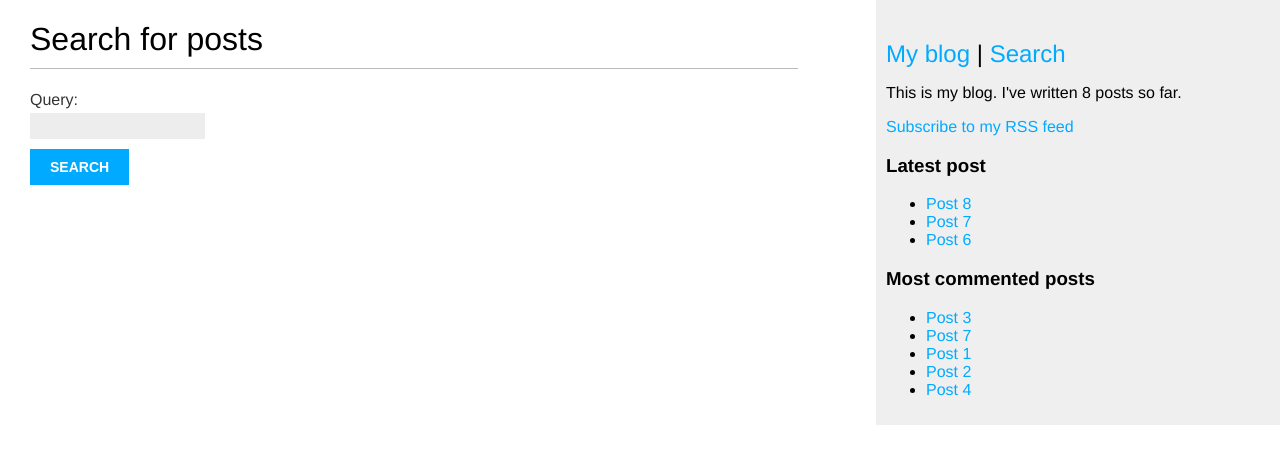
After one commit to EightSoft-Academy/django-blog, a Django app: page /search/ in a window 1280 px wide. The commit adds this page. Shown: the top 464 px of the page. Run offline with Django 3.2, Linux system fonts and the light colour scheme; data comes from the database, SQL or seed files in the repository; parts of the project's set-up code (start-up, migrations or seed data) failed here and were passed over.

Commit message:
searchin engine done

```diff
--- a/blog/forms.py
+++ b/blog/forms.py
@@ -14,3 +14,7 @@ class CommentForm(forms.ModelForm):
     class Meta:
         model = Comment
         fields = ('name', 'email', 'body')
+
+
+class SearchForm(forms.Form):
+    query = forms.CharField()
--- a/blog/urls.py
+++ b/blog/urls.py
@@ -12,4 +12,6 @@ urlpatterns = [
     path('<int:year>/<int:month>/<int:day>/<slug:slug>/', views.post_detail, name='post_detail'),
     path('<int:post_id>/share', views.post_share, name='post_share'),
     path('feed/', LatestPostsFeed(), name='post_feed'),
+    path('search/', views.post_search, name='post_search'),
+
 ]
--- a/blog/views.py
+++ b/blog/views.py
@@ -5,9 +5,10 @@ from django.views.generic import ListView
 from django.shortcuts import render, get_object_or_404
 from django.core.mail import send_mail
 from django.db.models import Count
+from django.contrib.postgres.search import SearchVector, SearchQuery, SearchRank
 
 from .models import Post, Comment
-from .forms import EmailPostForm, CommentForm
+from .forms import EmailPostForm, CommentForm, SearchForm
 from taggit.models import Tag
 
 
@@ -108,3 +109,30 @@ def post_share(request, post_id):
     else:
         form = EmailPostForm()
     return render(request, 'blog/post/share.html', {'post': post, 'form': form, 'sent': sent})
+
+
+def post_search(request):
+    form = SearchForm()
+    query = None
+    results = []
+
+    if 'query' in request.GET:
+        form = SearchForm(request.GET)
+        if form.is_valid():
+            query = form.cleaned_data['query']
+            # results = Post.published.annotate(search=SearchVector('title', 'body')).filter(search=query)
+
+            # search_vector = SearchVector('title', 'body')
+            search_vector = SearchVector('title', weight='A') + SearchVector('body', weight='B')
+            search_query = SearchQuery(query)
+
+            # results = Post.published.annotate(search=search_vector, rank=SearchRank(search_vector,
+            # search_query)).filter(search=search_query).order_by('-rank')
+
+            results = Post.published.annotate(
+                rank=SearchRank(search_vector, search_query)
+            ).filter(rank__gte=0.3).order_by('-rank')
+
+    context = {'form': form, 'query': query, 'results': results}
+
+    return render(request, 'blog/post/search.html', context)
--- a/requirements.txt
+++ b/requirements.txt
@@ -1,3 +1,5 @@
 Django~=3.1
 django-taggit==1.3.0
 markdown==3.2.2
+psycopg2-binary==2.8.5
+psycopg2
--- a/templates/blog/base.html
+++ b/templates/blog/base.html
@@ -18,7 +18,10 @@
 
     <!--Sidebar-->
     <div id="sidebar">
-        <h2><a href = '/'>My blog</a> | <a href="http://127.0.0.1:8000/admin/">Admin site</a></h2>
+        <h2>
+            <a href = '/'>My blog</a>
+            | <a href="{% url 'blog:post_search' %}">Search</a>
+        </h2>
         <p>This is my blog. I've written {% total_posts %} posts so far.</p> {# total_posts is the custom template tag #}
 
         <p>
--- /dev/null
+++ b/templates/blog/post/search.html
@@ -0,0 +1,31 @@
+{% extends "blog/base.html" %}
+{% load blog_tags %}
+
+{% block title %}Search{% endblock %}
+
+{% block content %}
+    {% if query %}
+        <h1>Posts containing "{{ query }}"</h1>
+        <h3>
+            {% with results.count as total_results %}
+                Found {{ total_results }} result{{ total_results|pluralize }}
+            {% endwith %}
+        </h3>
+
+        {% for post in results %}
+            <h4><a href="{{ post.get_absolute_url }}">{{ post.title }}</a></h4>
+            {{ post.body|markdown|truncatewords_html:5 }}
+        {% empty %}
+            <p>There are no results for your query.</p>
+        {% endfor %}
+
+        <p><a href="{% url "blog:post_search" %}">Search again</a></p>
+
+    {% else %}
+        <h1>Search for posts</h1>
+        <form method="get">
+            {{ form.as_p }}
+            <input type="submit" value="Search">
+        </form>
+    {% endif %}
+{% endblock %}
```
Also changed, not shown: mysite/settings.py (+6 -2 lines), README.md.
